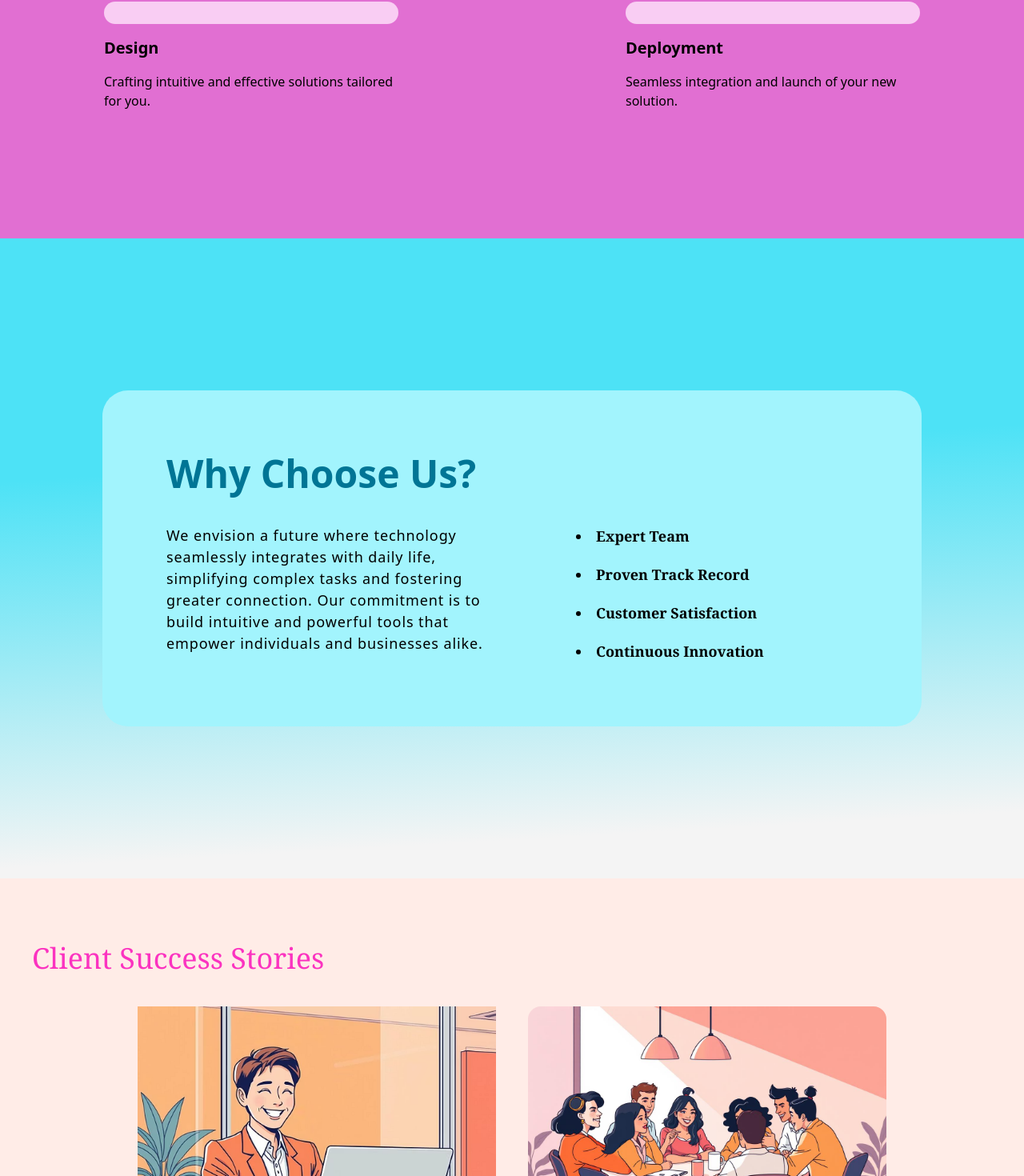
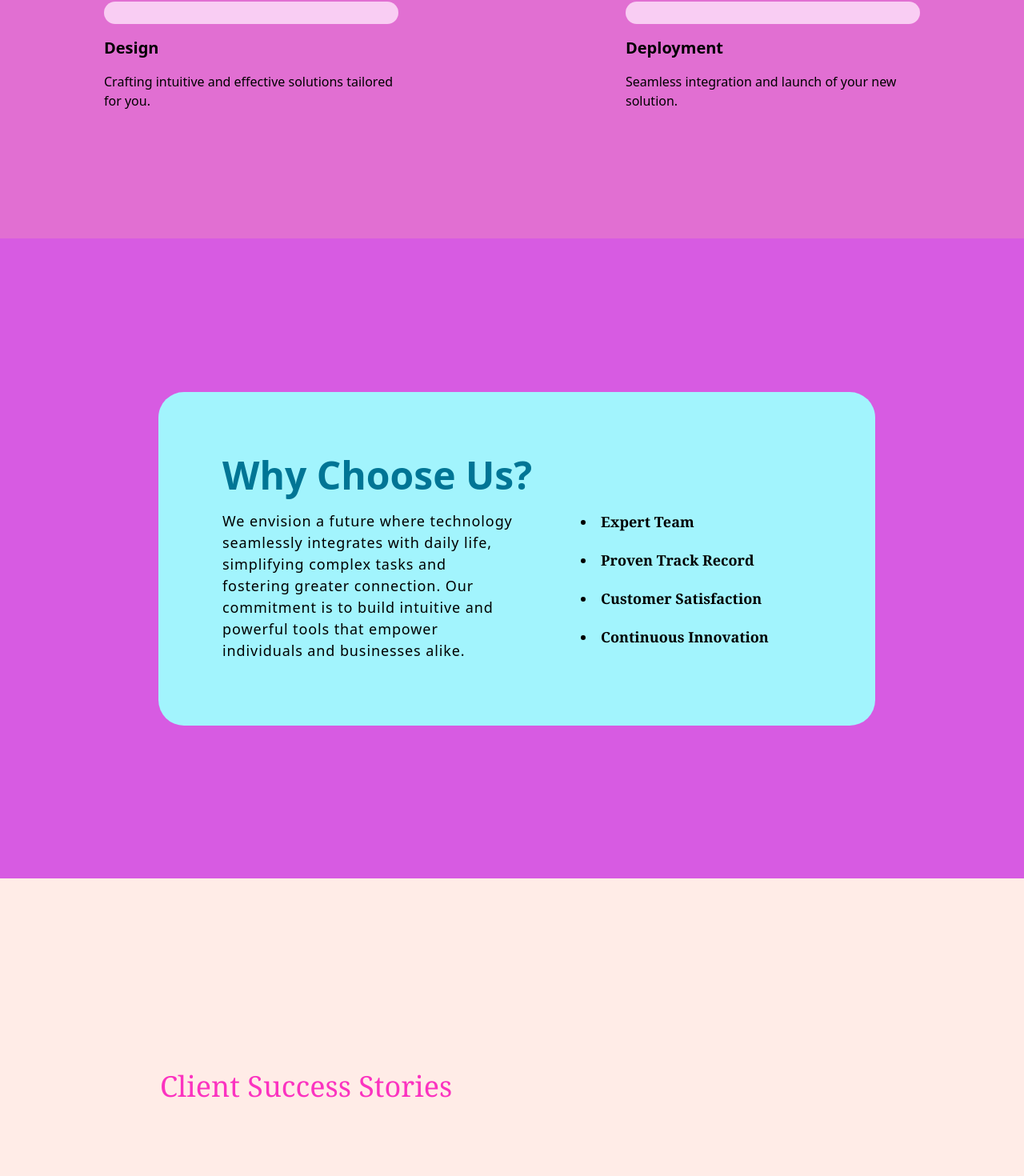
Before and after one commit to taussef123/blue-secure-web, a React (Vite) app: page / in a window 1280 px wide. Shown: the part 3042-4512 px from the top of the page at 80% size. Built offline with nearby package versions, Linux system fonts and the light colour scheme.

Commit message:
client section fixed

```diff
--- a/src/pages/Home.jsx
+++ b/src/pages/Home.jsx
@@ -65,7 +65,7 @@ const Home = ()=>{
                   <i className="bx bx-bulb text-2xl text-pink-400"></i>
                 </div>
 
-                <div className="ml-6 py-5">
+                <div className="ml-6 py-10">
                   <h1 className="text-pink-400 text-xl sm:text-2xl font-semibold mt-4">
                     Innovative Solutions
                   </h1>
@@ -135,21 +135,21 @@ const Home = ()=>{
             <div className="w-full max-w-md px-10 py-10 hover:border border-slate-400 hover:shadow-xl hover: shadow-cyan-950 hover:scale-105 transition-all 0.5s ease-in-out ">
               <span className="w-full h-7 bg-[#f9cdf3]    block mb-4 rounded-full"></span>
               <h3 className="text-xl font-semibold mt-4">Deployment</h3>
-              <p className="text-md mt-4">
+              <p className="text-md mt-4 ">
                 Seamless integration and launch of your new solution.
               </p>
             </div>
           </div>
         </div>
-        <div className="choose-section signin ">
-          <div className="choose-container bg-cyan-200 w-5xl p-20 rounded-4xl hover:bg-cyan-400">
-            <div className="space-y-10">
-              <h1 className=" text-cyan-700  text-5xl font-semibold">
+        <div className="choose-section  w-full min-h-screen bg-[#d75be2] flex flex-col sm:grid place-content-center ">
+          <div className="choose-container bg-cyan-200  hover:bg-cyan-400 rounded-4xl w-sm  sm:w-4xl ml-3 ">
+            <div className="space-y-5  p-19 sm:p-20 rounded-4xl">
+              <h1 className=" text-cyan-700  text-3xl sm:text-5xl font-semibold">
                 Why Choose Us?
               </h1>
               <div className="grid grid-cols-2 grid-place-items-center ">
                 <div>
-                  <p className="text-lg tracking-wider leading-normal">
+                  <p className="  text-sm sm:text-lg tracking-wide sm:tracking-wider leading-normal">
                     We envision a future where technology seamlessly integrates
                     with daily life, simplifying complex tasks and fostering
                     greater connection. Our commitment is to build intuitive and
@@ -158,16 +158,16 @@ const Home = ()=>{
                   </p>
                 </div>
                 <div className="space-y-5 ml-20">
-                  <li className="text-lg font-serif font-semibold">
+                  <li className=" text-md sm:text-lg font-serif font-semibold">
                     Expert Team
                   </li>
-                  <li className="text-lg font-serif font-semibold">
+                  <li className=" text-md sm:text-lg font-serif font-semibold">
                     Proven Track Record
                   </li>
-                  <li className="text-lg font-serif font-semibold">
+                  <li className=" text-md sm:text-lg font-serif font-semibold">
                     Customer Satisfaction
                   </li>
-                  <li className="text-lg font-serif font-semibold">
+                  <li className=" text-md sm:text-lg font-serif font-semibold">
                     Continuous Innovation
                   </li>
                 </div>
@@ -176,36 +176,40 @@ const Home = ()=>{
           </div>
         </div>
         <div className="client-section w-full min-h-screen bg-[#ffece7] py-20">
-          <div className="space-y-5">
-            <h1 className="text-4xl ml-10 text-[#fb33c0] font-serif">
+          <div className=" space-y-2 sm:space-y-5 w-sm sm:w-6xl p-20 sm:p-40 rounded-4xl">
+            <h1 className=" text-xl sm:text-4xl ml-10 text-[#fb33c0] font-serif">
               Client Success Stories
             </h1>
           </div>
-          <div className="flex justify-center items-center gap-x-10 p-10">
-            <div>
+          <div className="flex justify-center items-center gap-x-5 sm:gap-x-10 p-9 sm:p-10">
+            <div className="images ">
+              <div className="flex flex-col sm:flex-row ">
                 <img
                   src={Client1}
-                className="w-full max-w-md rounded-2x cursor-pointer hover:rounded-full "
+                  className=" w-2xs sm:w-full max-w-md rounded-2xl cursor-pointer hover:rounded-full  "
                 />
               </div>
-            <div>
+              <div className="mr-8">
                 <img
                   src={Client2}
-                className="w-full max-w-md rounded-2xl hover:rounded-full "
+                  className="w-2xs sm:w-full max-w-md rounded-2xl hover:rounded-full mt-6 "
                 />
+              </div>
             </div>
           </div>
           <div>
             <img
               src={Client3}
-              className="w-[59rem] h-60 rounded-2xl hover:rounded-full ml-70"
+              className="w-xs    sm:w-[59rem] sm:h-60 rounded-2xl hover:rounded-full ml-6 sm:ml-70"
             />
           </div>
-          <p className="text-md font-sans mt-10 text-center tracking-wider [word-spacing:0.1em]">
+          <div className="w-full sm:max-w-3xl mx-auto px-4">
+            <p className=" text-sm sm:text-md font-sans mt-10 text-center  tracking-wide sm:tracking-wider leading-relaxed  mr-8 ">
               Our clients consistently achieve their goals with our support. We
-            pride ourselves on building strong, lasting partnerships that drive
-            mutual success and growth.
+              pride ourselves on building strong, lasting partnerships that
+              drive mutual success and growth.
             </p>
+          </div>
         </div>
         <div className="w-full bg-[#f6a1e4] h-screen mt-5 p-20 grid place-items-center place-content-center">
           <div
@@ -236,3 +240,10 @@ const Home = ()=>{
 }
 
 export default Home;
+
+
+
+
+
+
+// w-sm sm:w-2xl p-20 sm:p-5 rounded-4xl
```
Lines whose indentation alone changed are shown as unchanged.
